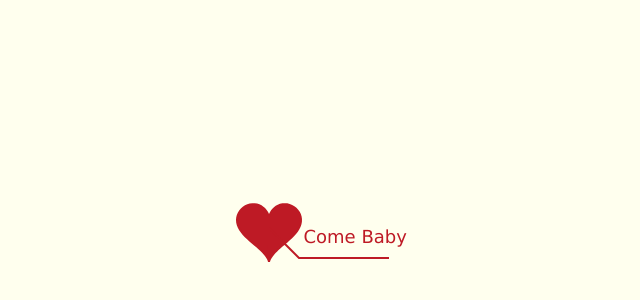
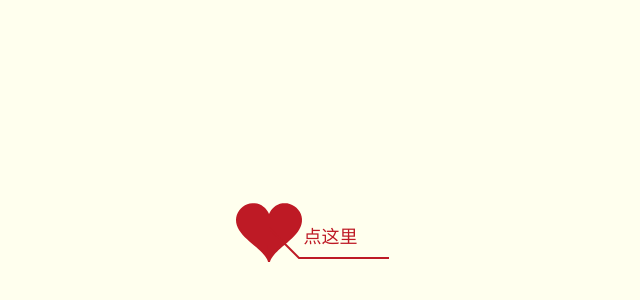
Before and after one commit to szc2012/LiuYuchun-LiShiyuan, a plain HTML site: page index.html in a window 1280 px wide. Shown: the part 122-422 px from the top of the page, 351-991 px from the left. Drawn offline with Linux system fonts and the light colour scheme.

Commit message:
Num 5
Num 5

```diff
--- a/file/love.js
+++ b/file/love.js
@@ -169,7 +169,11 @@
             ctx.moveTo(0, 0);
             ctx.scale(0.75, 0.75);
             ctx.font = "12px 微软雅黑,Verdana"; // 字号肿么没有用? (ˉ(∞)ˉ)
-            ctx.fillText("Come Baby", 23, 10);
+            if (window.innerWidth <= 768) {
+        ctx.fillText("点这里", 10, 10);
+    } else {
+        ctx.fillText("点这里", 23, 10);
+    }
             ctx.restore();
         },
         clear: function() {
--- a/index.html
+++ b/index.html
@@ -1,5 +1,14 @@
 <!DOCTYPE html PUBLIC "-//W3C//DTD XHTML 1.0 Strict//EN" "http://www.w3.org/TR/xhtml1/DTD/xhtml1-strict.dtd">
-<html xml:lang="en" xmlns="http://www.w3.org/1999/xhtml"><head><meta http-equiv="Content-Type" content="text/html; charset=UTF-8">
+<html xml:lang="en" xmlns="http://www.w3.org/1999/xhtml"><script>
+var _hmt = _hmt || [];
+(function() {
+  var hm = document.createElement("script");
+  hm.src = "https://hm.baidu.com/hm.js?1f6a4086a13777eec99be1f8e0432d22";
+  var s = document.getElementsByTagName("script")[0];
+  s.parentNode.insertBefore(hm, s);
+})();
+</script>
+<head><meta http-equiv="Content-Type" content="text/html; charset=UTF-8">
 		<title>给你的一封信</title>
         <link type="text/css" rel="stylesheet" href="./file/default.css">
 		<script type="text/javascript" src="./file/jquery.min.js"></script>
```
Also changed, not shown: 1 other file.
